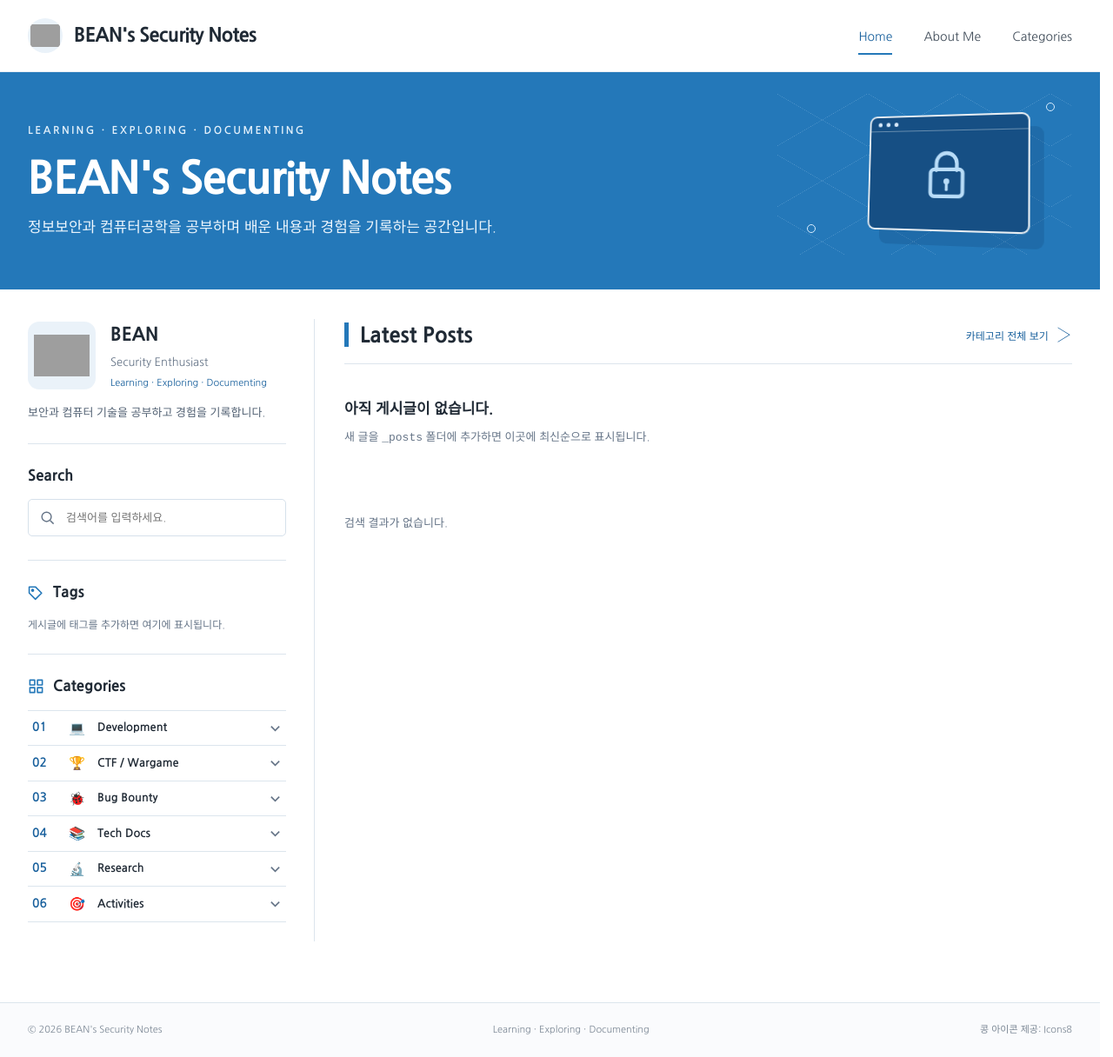
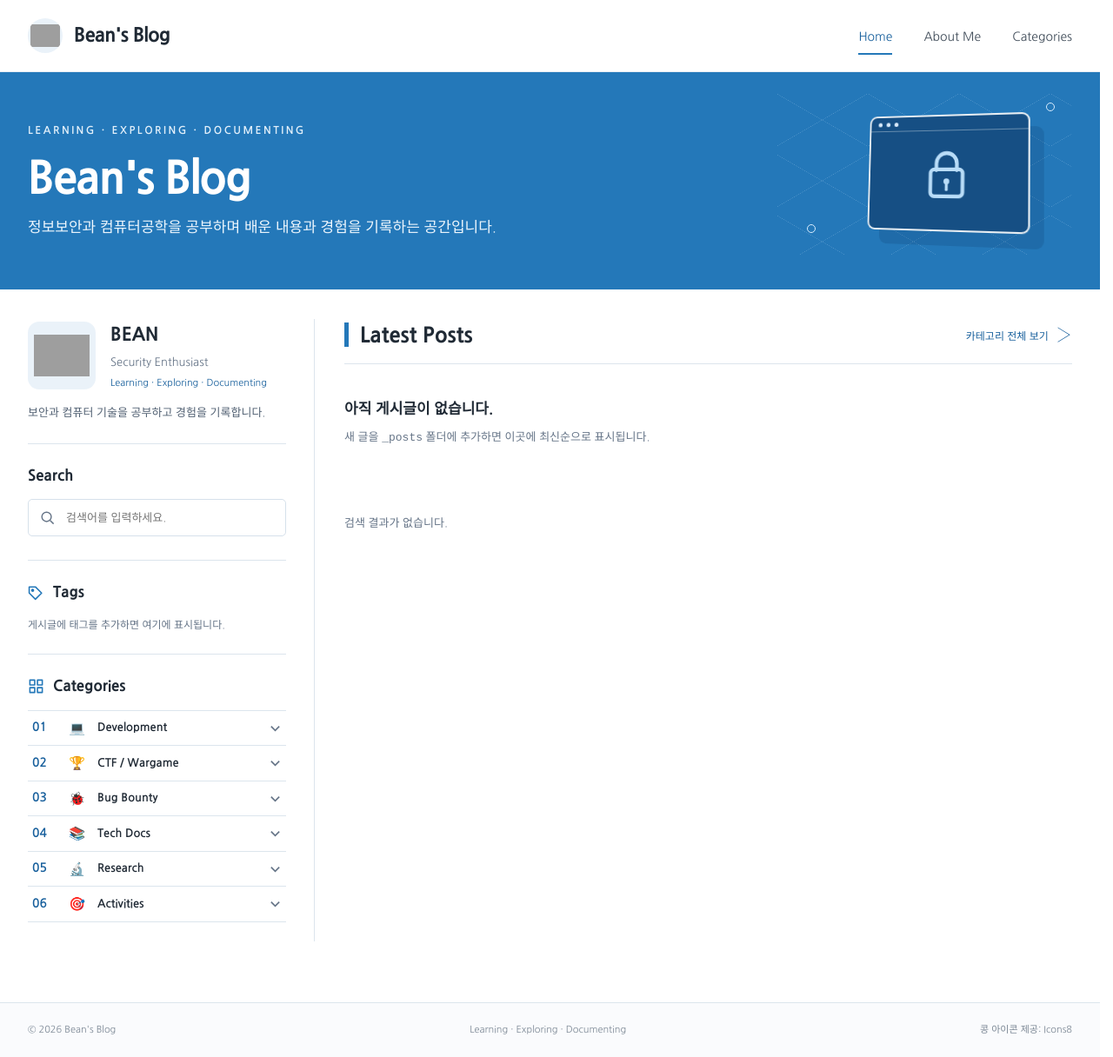
Before and after one commit to BEAN-CMD418/bean-cmd418.github.io, a Jekyll site: the page built from index.md, in a window 1280 px wide. Shown: the whole page at 87% size. Built offline with Jekyll 4.4.1, drawn with Linux system fonts in a browser that asks for light colours; some web fonts are replaced; grey boxes are pictures that could not be loaded.

Commit message:
Set site title to Bean's Blog

```diff
--- a/_config.yml
+++ b/_config.yml
@@ -1,4 +1,4 @@
-title: "BEAN's Security Notes"
+title: "Bean's Blog"
 description: "Development, Information Security and Research"
 author: "BEAN"
 theme: minima
```
